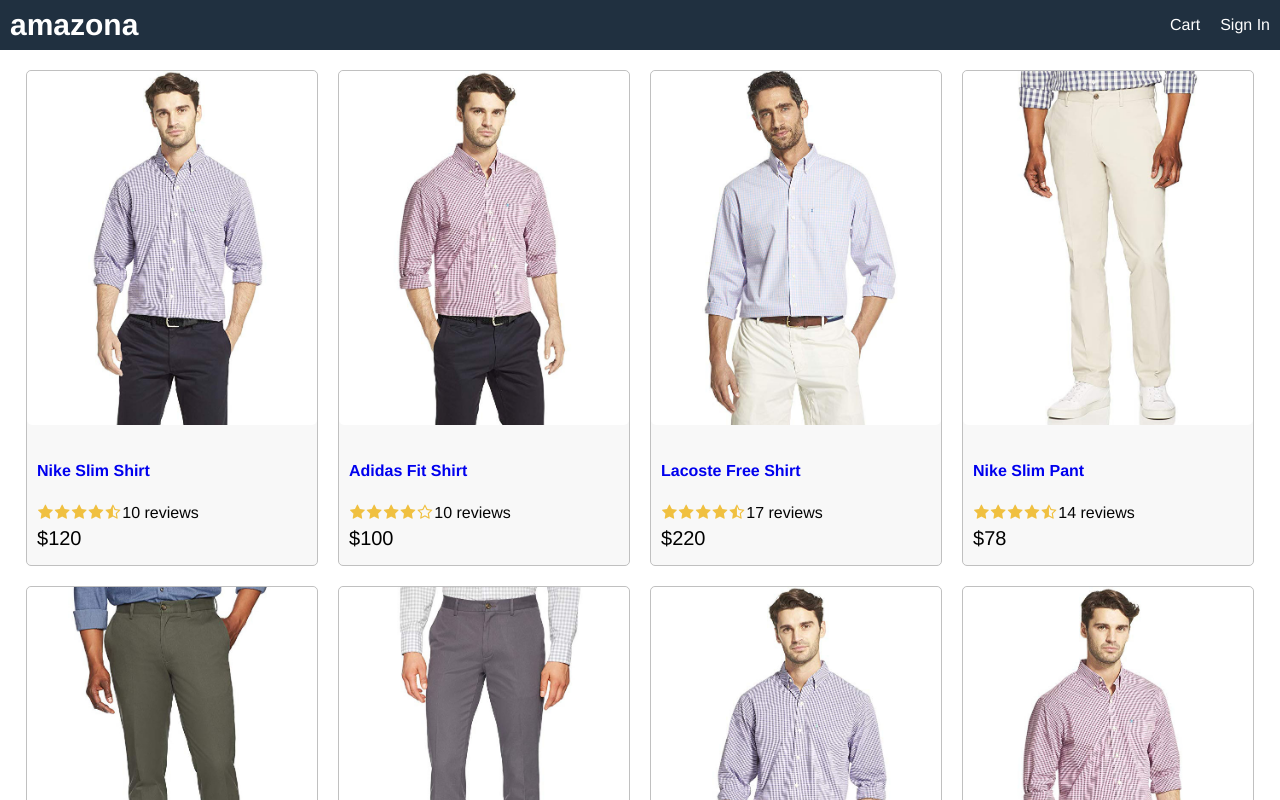
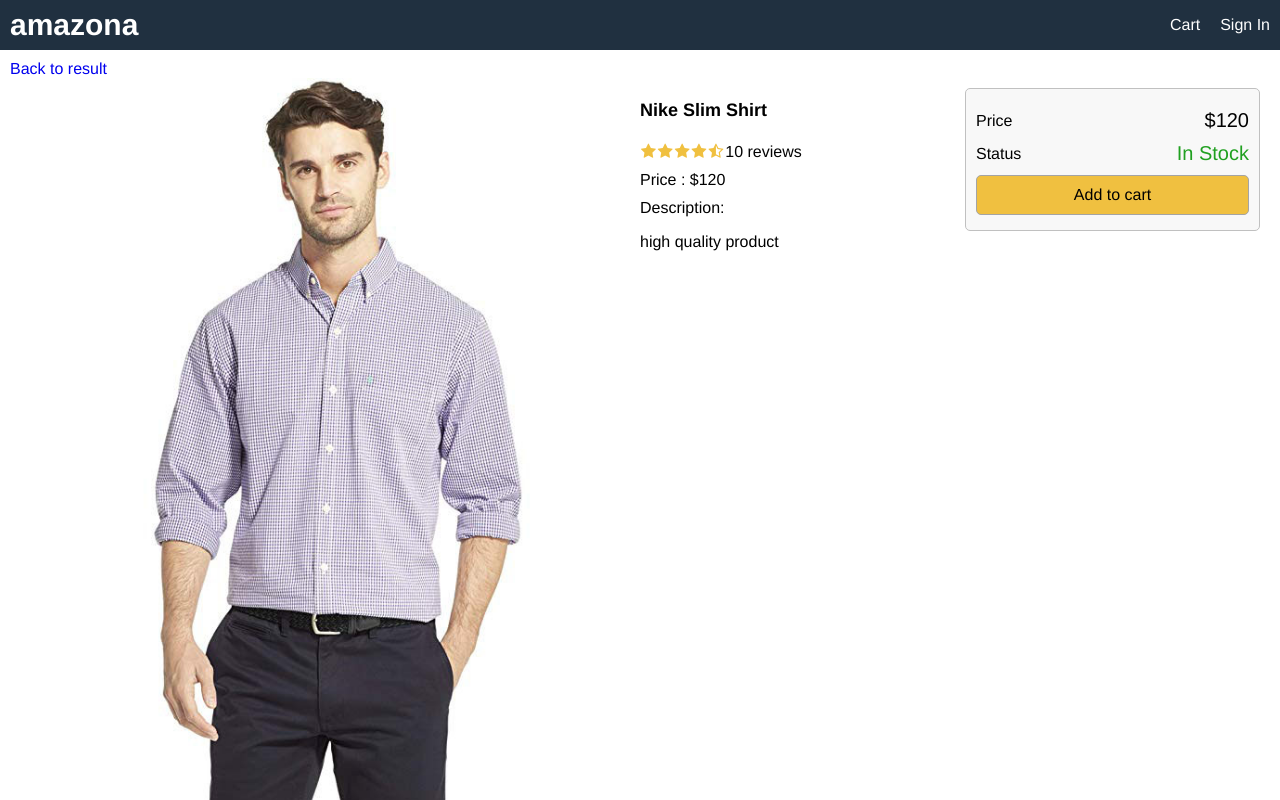
Before and after one commit to Yinjiawei/amazona-app, a React (Create React App) app in the folder frontend/: page /Product/1 in a window 1280 px wide. Shown: the top 800 px of the page. Built offline with nearby package versions, Linux system fonts and the light colour scheme.

Commit message:
add detail page

```diff
--- a/frontend/package.json
+++ b/frontend/package.json
@@ -8,6 +8,7 @@
     "@testing-library/user-event": "^12.1.10",
     "react": "^17.0.2",
     "react-dom": "^17.0.2",
+    "react-router-dom": "^5.3.0",
     "react-scripts": "4.0.3",
     "web-vitals": "^1.0.1"
   },
--- a/frontend/public/index.html
+++ b/frontend/public/index.html
@@ -25,7 +25,7 @@
       Learn how to configure a non-root public URL by running `npm run build`.
     -->
     <link rel="stylesheet" href="https://cdnjs.cloudflare.com/ajax/libs/font-awesome/4.7.0/css/font-awesome.min.css" />
-    <title>React App</title>
+    <title>Amazona</title>
   </head>
   <body>
     <noscript>You need to enable JavaScript to run this app.</noscript>
--- a/frontend/src/App.js
+++ b/frontend/src/App.js
@@ -1,9 +1,11 @@
 import React from 'react'
-import Product from './components/Product';
-import data from './data'
+import { BrowserRouter, Route} from 'react-router-dom'
+import HomeScreen from './components/HomeScreen';
+import ProductScreen from './components/ProductScreen';
 
 function App() {
   return (
+    <BrowserRouter>
       <div className="grid-container">
         <header className="row">
           <div>
@@ -15,16 +17,12 @@
           </div>
         </header>
         <main>
-        <div className="row center">
-          {
-            data.products.map(product => (
-              <Product key={product._id} product={product}/>
-            ))
-          }
-        </div>
+          <Route path="/Product/:id" component={ProductScreen}></Route>
+          <Route path="/" component={HomeScreen} exact></Route>
         </main>
         <footer className="row center">All right reserved</footer>
       </div>
+    </BrowserRouter>
   );
 }
 
--- /dev/null
+++ b/frontend/src/components/HomeScreen.js
@@ -0,0 +1,15 @@
+import React from 'react'
+import Product from '../components/Product';
+import data from '../data'
+
+export default function HomeScreen() {
+    return (
+        <div className="row center">
+            {
+                data.products.map(product => (
+                    <Product key={product._id} product={product} />
+                ))
+            }
+        </div>
+    )
+}
--- /dev/null
+++ b/frontend/src/components/ProductScreen.js
@@ -0,0 +1,65 @@
+import React from 'react'
+import data from '../data'
+import { Link } from 'react-router-dom'
+import Rating from '../components/Rating'
+
+export default function ProductScreen(props) {
+    const product = data.products.find((x) => x._id === props.match.params.id);
+    if (!product) {
+        return (<div>Product Not Found!</div>);
+    }
+    return (
+        <div>
+            <Link to="/">Back to result</Link>
+            <div className="row top">
+                <div className="col-2">
+                    <img className="large" src={product.image} alt={product.name}></img>
+                </div>
+                <div className="col-1">
+                    <ul>
+                        <li>
+                            <h1>{product.name}</h1>
+                        </li>
+                        <li>
+                            <Rating rating={product.rating} numReviews={product.numReviews}></Rating>
+                        </li>
+                        <li>
+                            Price : ${product.price}
+                        </li>
+                        <li>
+                            Description:
+                            <p>{product.description}</p>
+                        </li>
+                    </ul>
+                </div>
+                <div className="col-1">
+                    <div className="card card-body">
+                        <ul>
+                            <li>
+                                <div className="row">
+                                    <div>Price</div>
+                                    <div className="price">${product.price}</div>
+                                </div>
+                            </li>
+                            <li>
+                                <div className="row">
+                                    <div>Status</div>
+                                    <div className="price">
+                                        {product.countInStock > 0 ? (
+                                            <span className="success">In Stock</span>
+                                        ) : (
+                                            <span className="error">Unavaliable</span>
+                                        )}
+                                    </div>
+                                </div>
+                            </li>
+                            <li>
+                                <button className="primary block">Add to cart</button>
+                            </li>
+                        </ul>
+                    </div>
+                </div>
+            </div>
+        </div>
+    )
+}
--- a/frontend/src/index.css
+++ b/frontend/src/index.css
@@ -44,6 +44,34 @@
 a:hover{
   color: #ff8000;
 }
+ul{
+  padding: 0;
+  margin: 0;
+  list-style-type: none;
+}
+li{
+  margin-top: 1rem;
+}
+button{
+  padding: 1rem;
+  border-radius: 0.5rem;
+  border: 0.1rem #a4a4a4 solid;
+  font-size: 1.6rem;
+  font-family:  Helvetica, Arial, sans-serif;
+  -webkit-font-smoothing: antialiased;
+  -moz-osx-font-smoothing: grayscale;
+  background-color: #f8f8f8;
+  cursor: pointer;
+}
+button:hover{
+  border: 0.1rem #404040 solid;
+}
+button.primary{
+  background-color: #f0c040;
+}
+button.block{
+  width: 100%;
+}
 /* Header */
 header a{
   color: #ffffff;
@@ -63,6 +91,15 @@
 .row.center{
   justify-content: center;
 }
+.row.top{
+  align-items: flex-start;
+}
+.col-1{
+  flex: 1 1 25rem;
+}
+.col-2{
+  flex: 2 1 50rem;
+}
 /* Image */
 h1{
   font-size: 1.8rem;
@@ -74,6 +111,9 @@
 }
 img{
   border-radius: 0.5rem;
+}
+img.large{
+  width: 100%;
 }
 img.medium{
   max-width: 29rem;
@@ -102,3 +142,10 @@
 .rating span:last-child{
   color: #040404;
 }
+/* Alert */
+.success{
+  color: #20a020;
+}
+.error{
+  color: #a02020;
+}
```
Also changed, not shown: 1 other file (tests, documents, lock files or other folders). Lines whose indentation alone changed are shown as unchanged.
